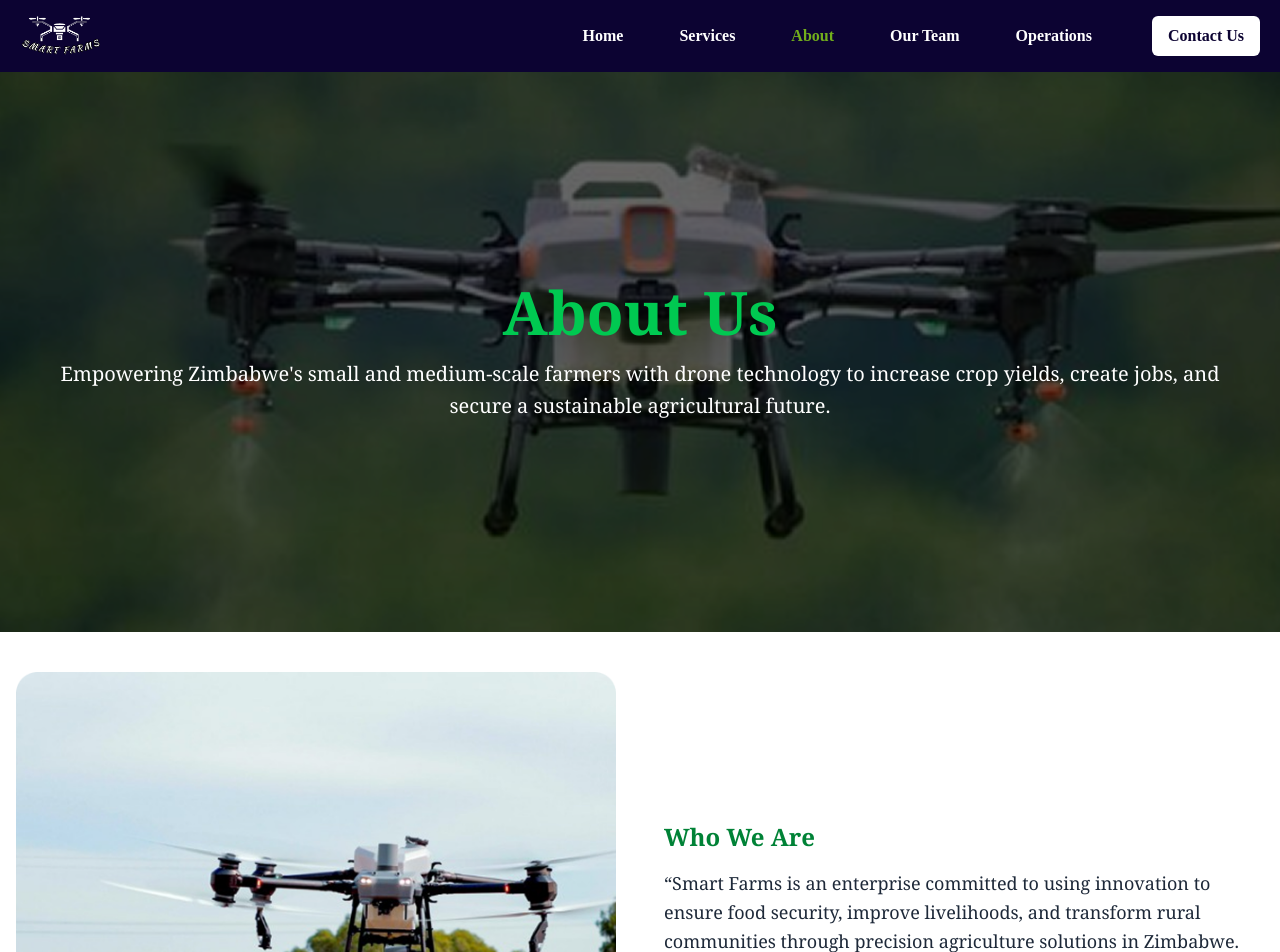
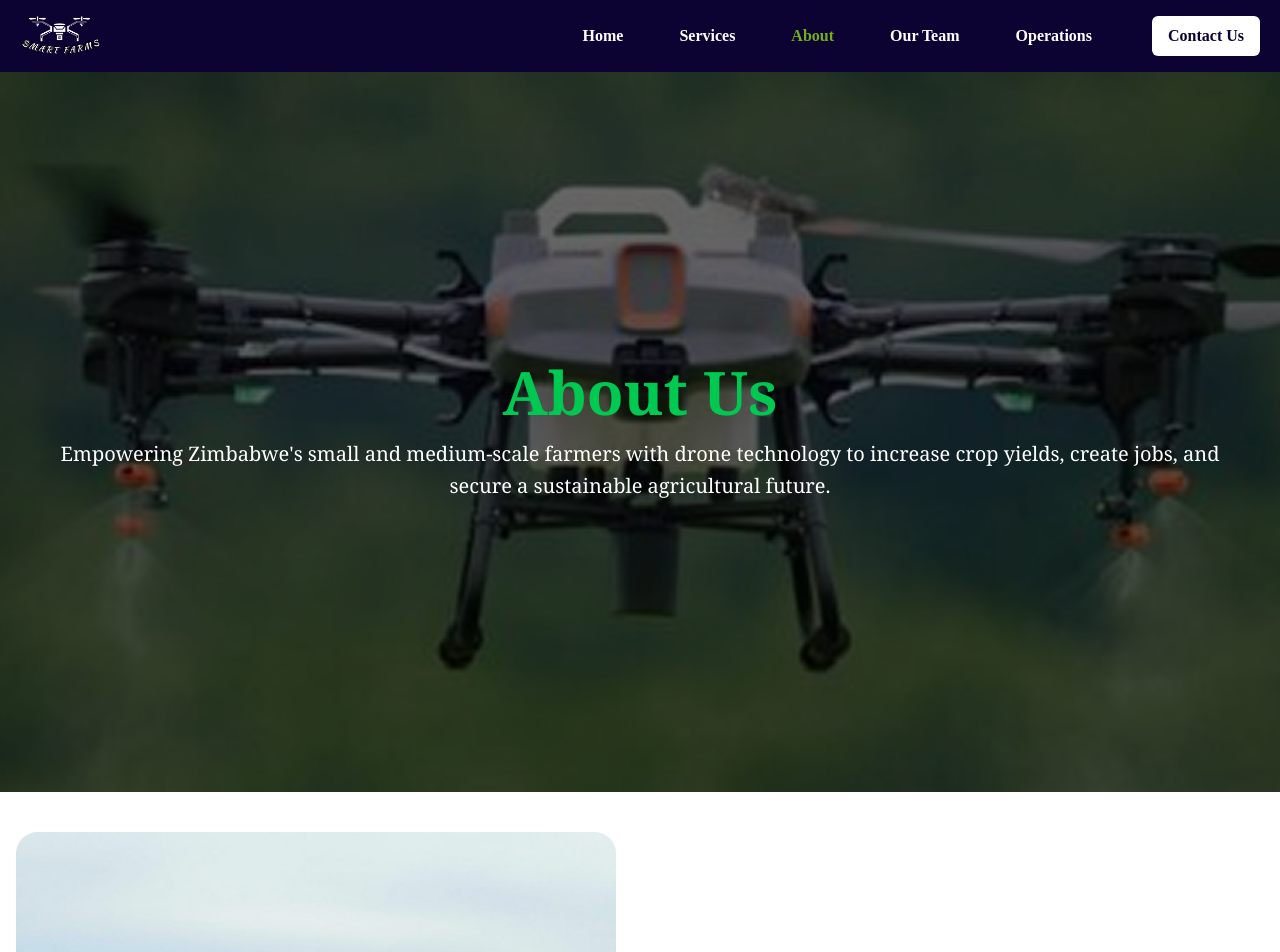
Before and after one commit to HudsonWayne/Smart-Farms, a Next.js app: page /about in a window 1280 px wide. Shown: the top 952 px of the page. Built offline with nearby package versions, Linux system fonts and the light colour scheme; a web font is replaced by a local one.

Commit message:
initial commit

```diff
--- a/src/pages/about.tsx
+++ b/src/pages/about.tsx
@@ -6,7 +6,7 @@ export default function AboutPage() {
   return (
     <>
       {/* About Us Section with background image */}
-      <div className="relative w-full min-h-[60vh] md:min-h-[70vh] flex items-center justify-center">
+      <div className="relative w-full min-h-[80vh] md:min-h-[90vh] flex items-center justify-center">
         {/* Background Image */}
         <Image
           src="/Rectangle 23.png"
@@ -50,7 +50,7 @@ export default function AboutPage() {
           />
         </div>
         <div className="max-w-prose">
-          <h2 className="text-green-700 text-2xl font-bold mb-4" style={{ fontFamily: "Georgia, serif" }}>
+          <h2 className="text-green-700 text-3xl font-bold mb-4" style={{ fontFamily: "Georgia, serif" }}>
             Who We Are
           </h2>
           <p className="text-gray-800 text-lg leading-relaxed" style={{ fontFamily: "Georgia, serif" }}>
--- a/src/styles/globals.css
+++ b/src/styles/globals.css
@@ -29,12 +29,10 @@
 body {
   font-family: 'Avenir', -apple-system, BlinkMacSystemFont, 'Segoe UI', Roboto, Oxygen,
     Ubuntu, Cantarell, 'Open Sans', 'Helvetica Neue', sans-serif;
-    /* font-family: 'Georgia', serif; */
 }
 
 html, body {
   margin: 0;
   padding: 0;
   overflow-x: hidden;
-
 }
```
